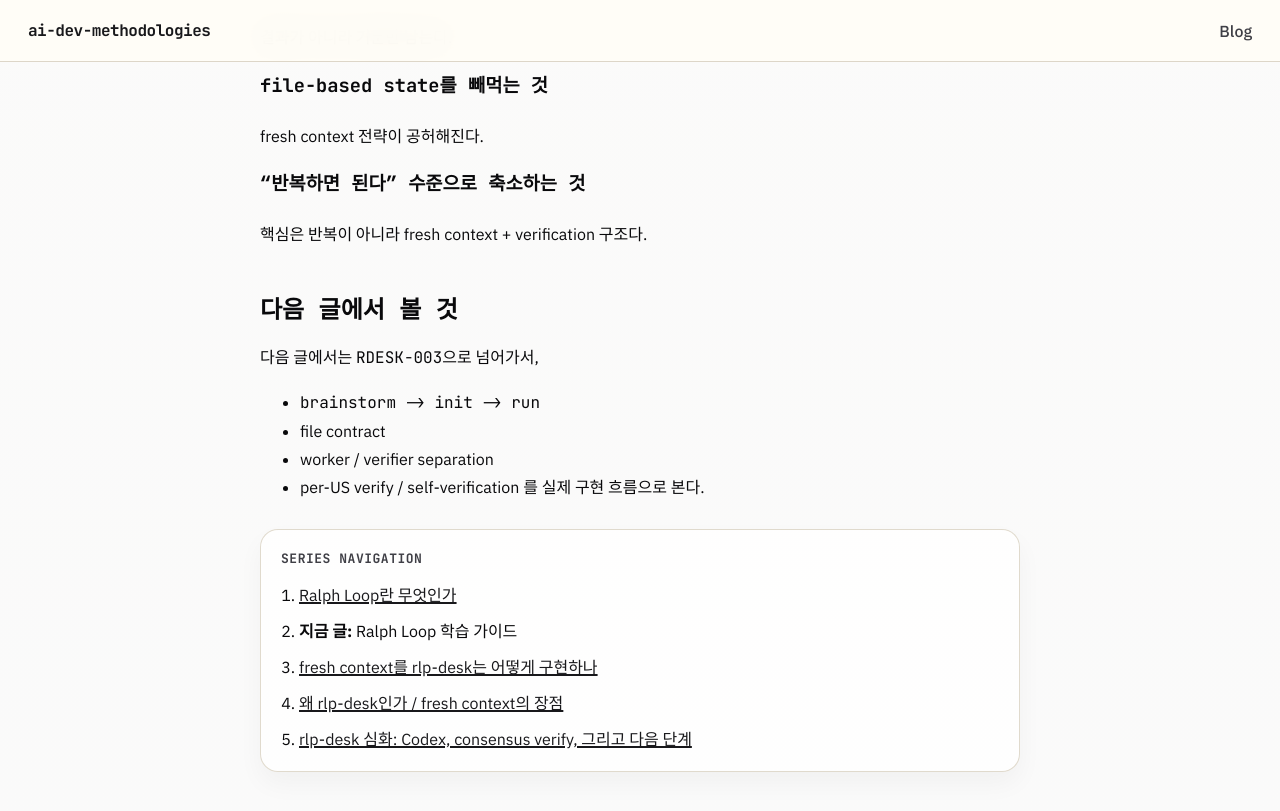
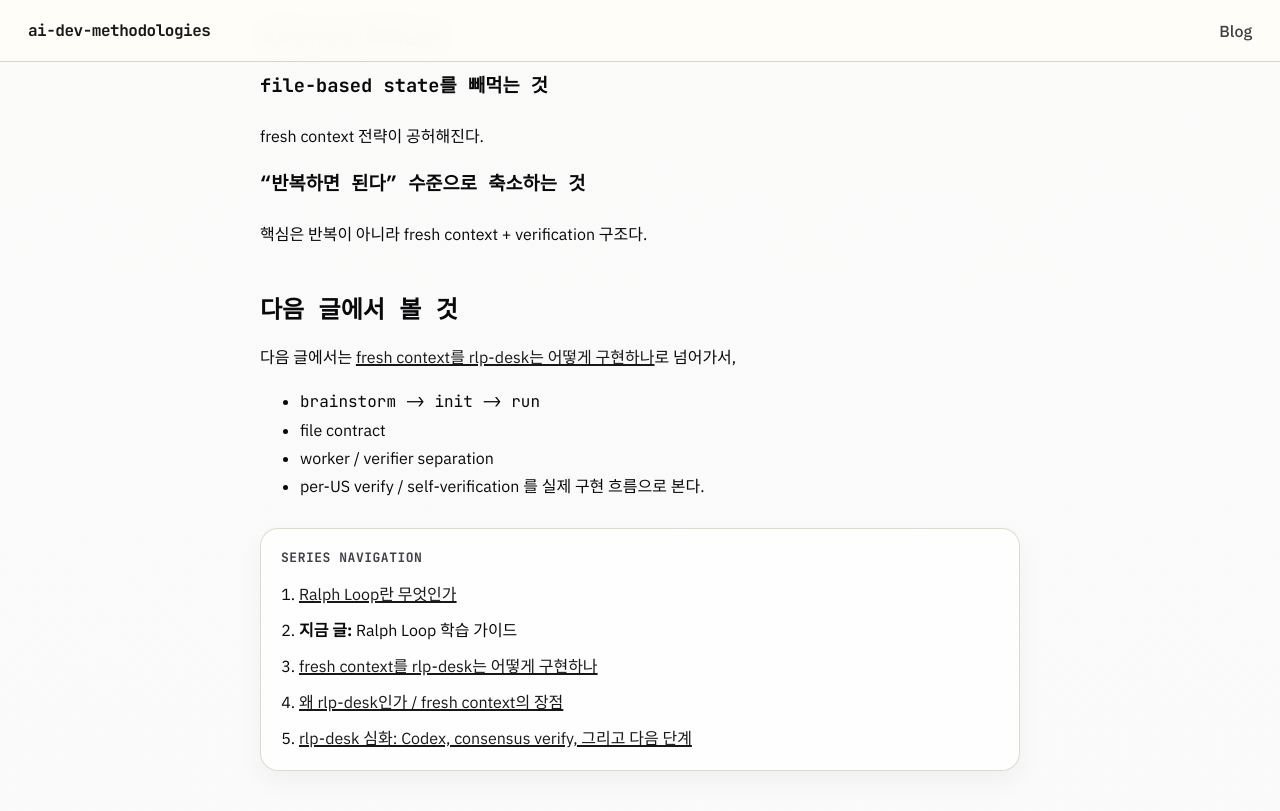
Before and after one commit to ai-dev-methodologies/ai-dev-methodologies.github.io, a Jekyll site: the page built from _posts/2026-03-23-how-to-learn-ralph-loop.md, in a window 1280 px wide and 900 px high, scrolled down 5003 px. Shown: the top 811 px of the window. Built offline with Jekyll 4.4.1, drawn with Linux system fonts in a browser that asks for light colours.

Commit message:
Replace the remaining internal article ID in public copy
Swap the last public-facing internal ID reference for a reader-facing title link so the live article no longer leaks PM/registry identifiers.

Constraint: Public copy should never require knowledge of internal content IDs
Confidence: high
Scope-risk: narrow
Reversibility: clean
Directive: Use real titles or URLs for next-article references, never internal IDs
Tested: Live post source updated locally
Not-tested: Remote Pages rebuild after push

```diff
--- a/_posts/2026-03-23-how-to-learn-ralph-loop.md
+++ b/_posts/2026-03-23-how-to-learn-ralph-loop.md
@@ -174,7 +174,7 @@
 
 ## 다음 글에서 볼 것
 
-다음 글에서는 `RDESK-003`으로 넘어가서,
+다음 글에서는 [fresh context를 rlp-desk는 어떻게 구현하나](/blog/how-rlp-desk-implements-fresh-context/)로 넘어가서,
 - `brainstorm -> init -> run`
 - file contract
 - worker / verifier separation
```
